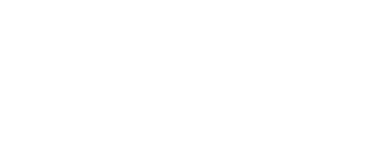
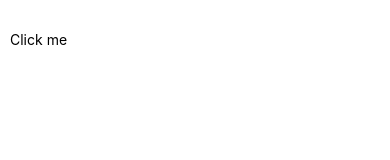
Before and after one commit to Dilnawaz-Khan/Basics, a React Native app: screen / in a window 390 px wide. Shown: the top 160 px of the page. Built offline with nearby package versions, Linux system fonts and the light colour scheme.

Commit message:
Component Example

```diff
--- a/App.tsx
+++ b/App.tsx
@@ -1,13 +1,19 @@
 import {StyleSheet, Text, View} from 'react-native';
 
 import {COLORS} from './src/constants';
+import MyButton from './src/components/MyButton';
+import {useState} from 'react';
 
 const App = () => {
+  const [hide, setHide] = useState(false);
   return (
     <View style={styles.container}>
-      <Text style={{fontSize: 18, color: COLORS.white}}>
+      <Text
+        onPress={() => setHide(true)}
+        style={{fontSize: 18, color: COLORS.white}}>
         Components & Props (Learn By Dill)
       </Text>
+      <MyButton />
     </View>
   );
 };
--- /dev/null
+++ b/src/components/MyButton.tsx
@@ -0,0 +1,19 @@
+import {useEffect} from 'react';
+import {Pressable, Text} from 'react-native';
+
+const MyButton = () => {
+  useEffect(() => {
+    console.log('I am mounted');
+
+    return () => {
+      console.log('Unmounted');
+    };
+  }, []);
+  return (
+    <Pressable>
+      <Text>Click me </Text>
+    </Pressable>
+  );
+};
+
+export default MyButton;
```
